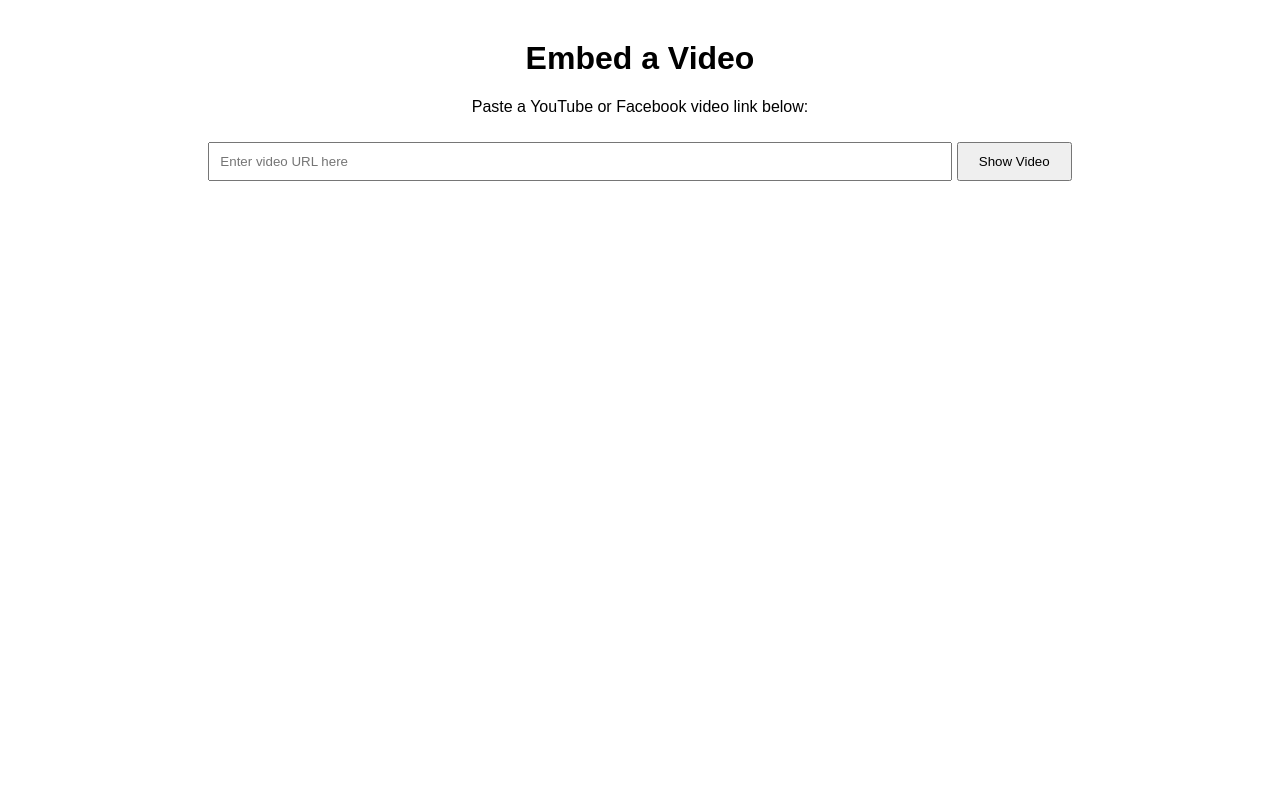
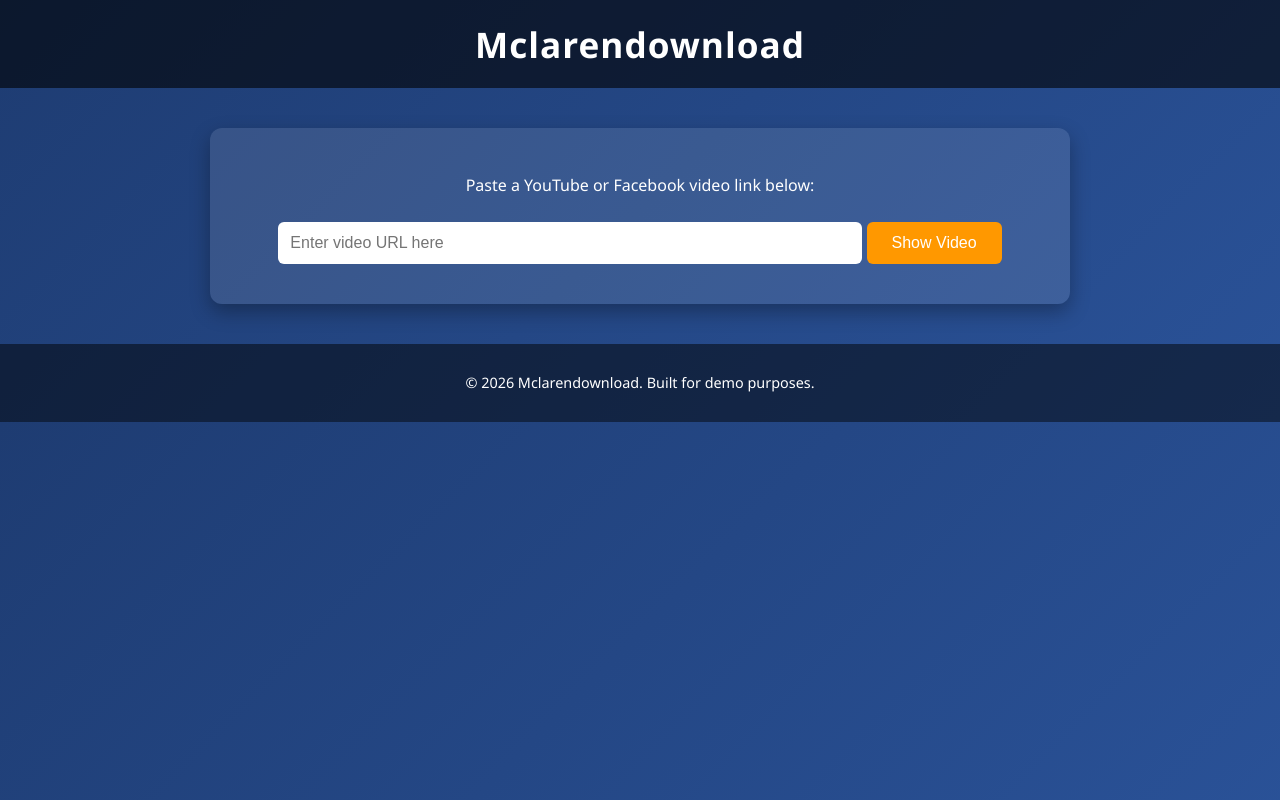
Before and after one commit to prestige777/Mclarendownload, a plain HTML site: page index.html in a window 1280 px wide. Drawn offline with Linux system fonts and the light colour scheme.

Commit message:
Update title and styles in index.html

```diff
--- a/index.html
+++ b/index.html
@@ -2,42 +2,100 @@
 <html lang="en">
 <head>
   <meta charset="UTF-8">
-  <title>Video Embed Demo</title>
+  <title>Mclarendownload</title>
   <style>
     body {
-      font-family: Arial, sans-serif;
+      font-family: 'Segoe UI', Tahoma, Geneva, Verdana, sans-serif;
+      background: linear-gradient(135deg, #1e3c72, #2a5298);
+      color: #fff;
+      margin: 0;
+      padding: 0;
+    }
+    header {
+      background: rgba(0,0,0,0.6);
+      padding: 20px;
       text-align: center;
-      margin: 40px;
+    }
+    header h1 {
+      margin: 0;
+      font-size: 2.2em;
+      letter-spacing: 1px;
+    }
+    main {
+      max-width: 800px;
+      margin: 40px auto;
+      background: rgba(255,255,255,0.1);
+      padding: 30px;
+      border-radius: 12px;
+      box-shadow: 0 8px 20px rgba(0,0,0,0.3);
+      text-align: center;
     }
     input {
-      width: 60%;
-      padding: 10px;
+      width: 70%;
+      padding: 12px;
+      border-radius: 6px;
+      border: none;
       margin: 10px 0;
+      font-size: 1em;
     }
     button {
-      padding: 10px 20px;
+      padding: 12px 25px;
+      border: none;
+      border-radius: 6px;
+      background: #ff9800;
+      color: #fff;
+      font-size: 1em;
       cursor: pointer;
+      transition: background 0.3s ease;
     }
-    iframe {
-      margin-top: 20px;
-      width: 560px;
-      height: 315px;
+    button:hover {
+      background: #e68900;
+    }
+    .video-wrapper {
+      position: relative;
+      padding-bottom: 56.25%; /* 16:9 */
+      height: 0;
+      overflow: hidden;
+      max-width: 100%;
+      margin-top: 25px;
+      border-radius: 12px;
+      box-shadow: 0 6px 15px rgba(0,0,0,0.4);
+    }
+    .video-wrapper iframe {
+      position: absolute;
+      top: 0;
+      left: 0;
+      width: 100%;
+      height: 100%;
       border: none;
+      border-radius: 12px;
+    }
+    footer {
+      text-align: center;
+      padding: 15px;
+      font-size: 0.9em;
+      background: rgba(0,0,0,0.5);
+      margin-top: 40px;
     }
   </style>
 </head>
 <body>
-  <h1>Embed a Video</h1>
+  <header>
+    <h1>Mclarendownload</h1>
+  </header>
+  <main>
     <p>Paste a YouTube or Facebook video link below:</p>
-
     <input type="text" id="videoUrl" placeholder="Enter video URL here">
     <button onclick="embedVideo()">Show Video</button>
-
     <div id="videoContainer"></div>
+  </main>
+  <footer>
+    <p>&copy; 2026 Mclarendownload. Built for demo purposes.</p>
+  </footer>
 
   <script>
     function getYouTubeId(url) {
-  const regExp = /^.*(youtu.be\/|v\/|u\/\w\/|embed\/|watch\?v=)([^#&?]*).*/;
+      const regExp = /^.*(youtu.be\/|v\/|u\/\w\/|embed\/|watch\\?v=)([^#&?]*).*/;
       const match = url.match(regExp);
       return (match && match[2].length === 11) ? match[2] : null;
     }
@@ -50,12 +108,12 @@
       if (url.includes('youtube.com') || url.includes('youtu.be')) {
         const videoId = getYouTubeId(url);
         if (videoId) {
-      embedCode = `<iframe src="https://www.youtube.com/embed/${videoId}" allowfullscreen></iframe>`;
+          embedCode = `<div class="video-wrapper"><iframe src="https://www.youtube.com/embed/${videoId}" allowfullscreen></iframe></div>`;
         } else {
           embedCode = '<p>Invalid YouTube link.</p>';
         }
       } else if (url.includes('facebook.com')) {
-    embedCode = `<iframe src="https://www.facebook.com/plugins/video.php?href=${encodeURIComponent(url)}&show_text=0&width=560" width="560" height="315" style="border:none;overflow:hidden" allowfullscreen></iframe>`;
+        embedCode = `<div class="video-wrapper"><iframe src="https://www.facebook.com/plugins/video.php?href=${encodeURIComponent(url)}&show_text=0" allowfullscreen></iframe></div>`;
       } else {
         embedCode = '<p>Unsupported link. Please use YouTube or Facebook.</p>';
       }
```
Lines whose indentation alone changed are shown as unchanged.
